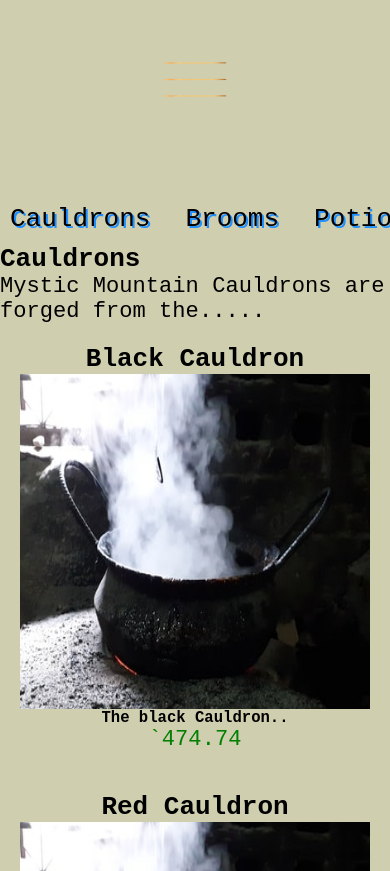
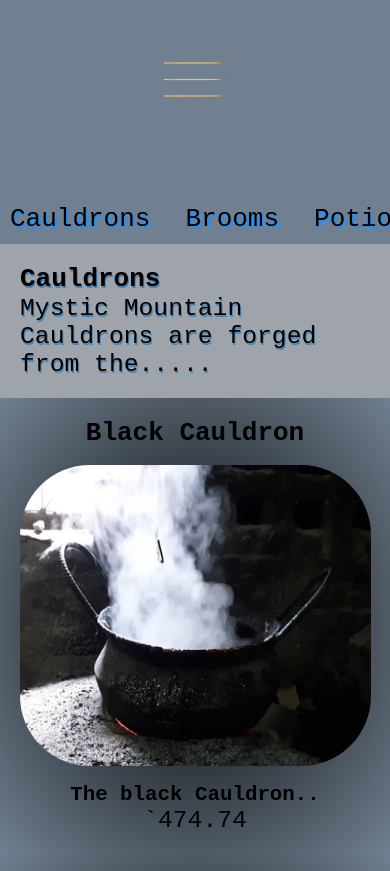
Before and after one commit to Hoodoo42/mysticMountainMarket, a plain HTML site: page shop.html in a window 390 px wide. Shown: the part 214-1085 px from the top of the page. Drawn offline with Linux system fonts and the light colour scheme.

Commit message:
went through mobile index and shop to troubleshoot bugs and added a bit of styling

```diff
--- a/css/general.scss/_general.scss
+++ b/css/general.scss/_general.scss
@@ -23,10 +23,10 @@ h1 {
   font-size: 2rem;
 }
 h4 {
-  font-size: 1.2rem;
+  font-size: 1.6rem;
 }
 p {
-  font-size: 1.7rem;
+  font-size: 1.9rem;
 }
 
 // MEDIA QUERIES --------------------
--- a/css/shop.scss/shop.scss
+++ b/css/shop.scss/shop.scss
@@ -7,14 +7,12 @@
 #shop-body {
   display: grid;
   grid-template-rows: 140px 100px 1fr;
-  /* background-image: url(/images/background2.jpg); */
-  background-size: contain;
-  background-color: rgb(207, 206, 175);
-  background-repeat: no-repeat;
+  background-color: slategray;
 
   min-height: 100vh;
   width: 100%;
 }
+
 
 main {
   margin-top: 75px;
@@ -91,7 +89,9 @@ main {
   > #category_ingredients {
     display: grid;
   }
-
+  > #ingredients_description{
+    display: block;
+  }
 
   > #category_cauldrons,
   #cauldron_description,
@@ -104,6 +104,9 @@ main {
 #spellbooks:checked ~ #shop_section {
   > #category_spellbooks {
     display: grid;
+  }
+  > #spellbooks_description{
+    display: block;
   }
 
   > #category_cauldrons,
@@ -133,20 +136,24 @@ main {
 
 article {
   display: grid;
-  justify-items: center;
+  place-items: center;
   text-align: center;
   grid-template-rows: 1fr 335px;
 
+  background: radial-gradient(black, transparent);
   padding: 20px;
+  width: 90%;
 
-  > p {
-    color: green;
-  }
+
 }
 
 #shop_section {
   img {
+
+    border-radius: 70px;
+
     width: 100%;
-    height: 100%;
+    height: 90%;
+
   }
 }
--- a/shop.html
+++ b/shop.html
@@ -125,7 +125,7 @@
         <!-------------- CAULDRONS ----------->
         <section id="shop_section">
 
-          <div id="cauldron_description">
+          <div id="cauldron_description" class="description">
             <h1>Cauldrons</h1>
             <p>Mystic Mountain Cauldrons are forged from the.....</p>
           </div>
@@ -223,7 +223,7 @@
 
           </menu>
           <!-------------------- BROOMS ------------------->
-          <div id="brooms_description">
+          <div id="brooms_description" class="description">
             <h1>Brooms</h1>
             <p>
               Mystic Mountain brooms are uniquley hand crafted with a variety
@@ -334,7 +334,7 @@
             </article>
           </menu>
           <!-------------------- POTIONS ------------------->
-          <div id="potions_description">
+          <div id="potions_description" class="description">
             <h1>Potions</h1>
             <p>
               Mystic Mountain Potions have been conjured from the highest
@@ -445,7 +445,7 @@
           </menu>
 
           <!-------------------- INGREDIENTS ------------------->
-          <div id="ingredients_description">
+          <div id="ingredients_description" class="description">
             <h1>Ingredients</h1>
             <p>
               Mystic Mountain Ingredients have been hand picked from our own
@@ -545,7 +545,7 @@
             </article>
           </menu>
           <!----------------SPELLBOOKS ------------------->
-          <div id="spellbooks_description">
+          <div id="spellbooks_description" class="description">
             <h1>Spellbooks</h1>
             <p>
               Mystic Mountain Ingredients have been hand picked from our own
```
Also changed, not shown: css/about.scss/about.css, css/contacts.scss/contacts.css, css/index.scss/index_main.css, css/shop.scss/shop.css, 1 other file.
